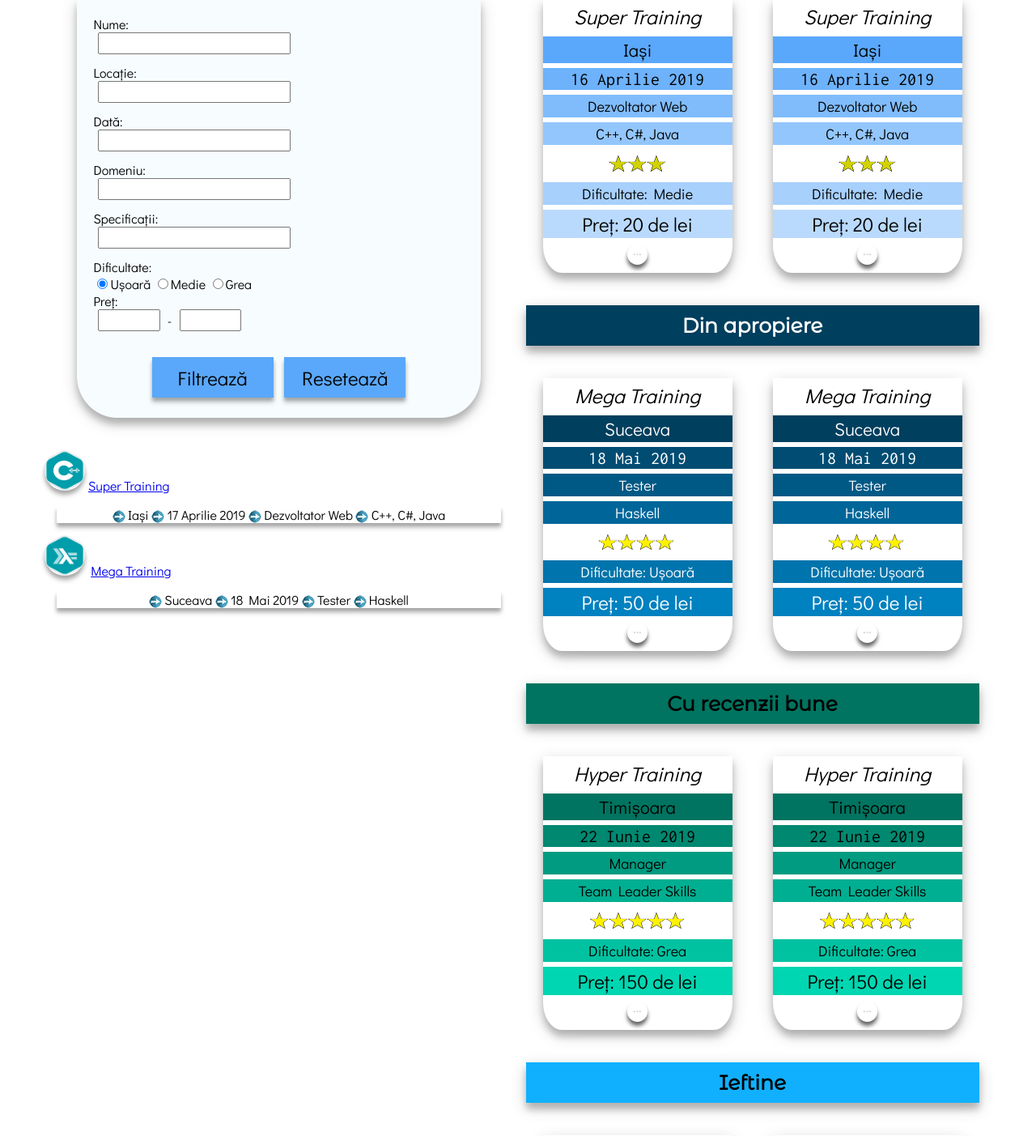
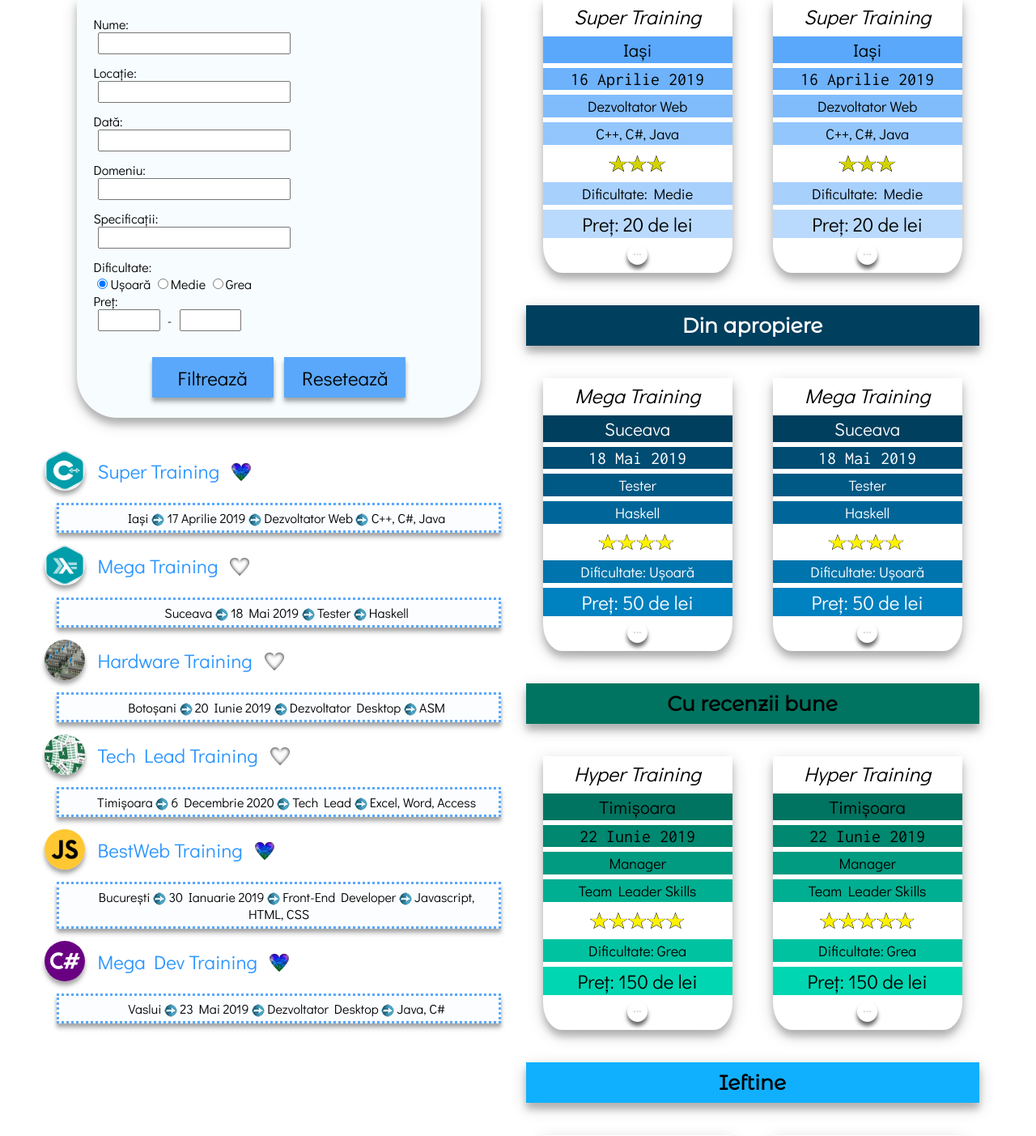
Before and after one commit to nuyonu/TW_TeaSk, a PHP site: page /trainings.html in a window 1280 px wide. Shown: the part 418-1821 px from the top of the page at 81% size. Run offline with PHP 8.4, Linux system fonts and the light colour scheme; some web fonts are replaced.

Commit message:
Îmbunătățit pagina de training-uri
Am îmbunătățit listele de training-uri

```diff
--- a/Project-tW/styles/navbar.css
+++ b/Project-tW/styles/navbar.css
@@ -52,9 +52,6 @@ nav {
 .topnav > li {
     color: gray;
 }
-
-
-
 
 a {
     color: #8f8686;
--- a/Project-tW/styles/trainings.css
+++ b/Project-tW/styles/trainings.css
@@ -120,10 +120,12 @@
 .trainings-list ul
 {
     margin: 15px;
-    padding: 0;
+    padding: 5px;
     list-style-type: none;
     text-align: center;
     box-shadow: 0 4px 4px 0 rgba(0, 0, 0.5, 0.2), 0 6px 6px 0 rgba(0, 0, 0.5, 0.19);
+    border: 3px dotted #5aa8fb;
+    background-color: #fcfdff;
 }
 
 .trainings-list img
@@ -134,6 +136,11 @@
     border-radius: 50%;
 }
 
+.trainings-list li:first-child
+{
+    background-image: none;
+}
+
 .trainings-list li
 {
     display: inline;
@@ -141,6 +148,51 @@
     background-repeat: no-repeat;
     background-position: 0 bottom;
     padding-left: 1.2em;
+}
+
+.trainings-list a
+{
+    font-size: 24px;
+    margin: 0 15px;
+}
+
+.trainings-list a:link
+{
+    text-decoration: none;
+    color: #2b95ff;
+}
+
+.trainings-list a:visited
+{
+    text-decoration: none;
+    color: #0055ff;
+}
+
+.trainings-list a:hover
+{
+    text-decoration: underline;
+    color: #0060c1;
+}
+
+.trainings-list a:active
+{
+    text-decoration: underline;
+    color: red;
+}
+
+.training-header
+{
+    display: flex;
+    flex-direction: row;
+    justify-content: left;
+    align-items: center;
+}
+
+.training-header input[type="image"]
+{
+    padding-top: 4px;
+    width: 24px;
+    height: 22px;
 }
 
 .trainings-near
--- a/Project-tW/trainings.html
+++ b/Project-tW/trainings.html
@@ -45,16 +45,25 @@
             </form>
 
             <div class="trainings-list">
+                <div>
+                    <div class="training-header">
                         <img src="./images/c++.png" alt="Super Training"/>
                         <a href="#">Super Training</a>
+                        <input type="image" src="./images/heart2.png" alt="Added to preferences" width="24" height="24"/>
+                    </div>
                     <ul>
                         <li>Iași</li>
                         <li>17 Aprilie 2019</li>
                         <li>Dezvoltator Web</li>
                         <li>C++, C#, Java</li>
                     </ul>
+                </div>
+                <div>
+                    <div class="training-header">
                         <img src="./images/haskell.png" alt="Mega Training"/>
                         <a href="#">Mega Training</a>
+                        <input type="image" src="./images/heart3.png" alt="Add to preferences" width="24" height="24"/>
+                    </div>
                     <ul>
                         <li>Suceava</li>
                         <li>18 Mai 2019</li>
@@ -62,7 +71,59 @@
                         <li>Haskell</li>
                     </ul>
                 </div>
-
+                <div>
+                    <div class="training-header">
+                        <img src="./images/hardware.jpg" alt="Hardware Training"/>
+                        <a href="#">Hardware Training</a>
+                        <input type="image" src="./images/heart3.png" alt="Add to preferences" width="24" height="24"/>
+                    </div>
+                    <ul>
+                        <li>Botoșani</li>
+                        <li>20 Iunie 2019</li>
+                        <li>Dezvoltator Desktop</li>
+                        <li>ASM</li>
+                    </ul>
+                </div>
+                <div>
+                    <div class="training-header">
+                        <img src="./images/excel.png" alt="Tech Lead Training"/>
+                        <a href="#">Tech Lead Training</a>
+                        <input type="image" src="./images/heart3.png" alt="Add to preferences" width="24" height="24"/>
+                    </div>
+                    <ul>
+                        <li>Timișoara</li>
+                        <li>6 Decembrie 2020</li>
+                        <li>Tech Lead</li>
+                        <li>Excel, Word, Access</li>
+                    </ul>
+                </div>
+                <div>
+                    <div class="training-header">
+                        <img src="./images/javascript.png" alt="BestWeb Training"/>
+                        <a href="#">BestWeb Training</a>
+                        <input type="image" src="./images/heart2.png" alt="Add to preferences"/>
+                    </div>
+                    <ul>
+                        <li>București</li>
+                        <li>30 Ianuarie 2019</li>
+                        <li>Front-End Developer</li>
+                        <li>Javascript, HTML, CSS</li>
+                    </ul>
+                </div>
+                <div>
+                    <div class="training-header">
+                        <img src="./images/c-sharp.png" alt="Mega Dev Training"/>
+                        <a href="#">Mega Dev Training</a>
+                        <input type="image" src="./images/heart2.png" alt="Add to preferences"/>
+                    </div>
+                    <ul>
+                        <li>Vaslui</li>
+                        <li>23 Mai 2019</li>
+                        <li>Dezvoltator Desktop</li>
+                        <li>Java, C#</li>
+                    </ul>
+                </div>
+            </div>
         </div>
         <div class="vertical-line"></div>
         <div class="container-trainings">
```
Also changed, not shown: Project-tW/images/c-sharp.png (added), Project-tW/images/excel.png (added), Project-tW/images/hardware.jpg (added), Project-tW/images/heart2.png (added), Project-tW/images/heart3.png (added), Project-tW/images/javascript.png (added). Lines whose indentation alone changed are shown as unchanged.
